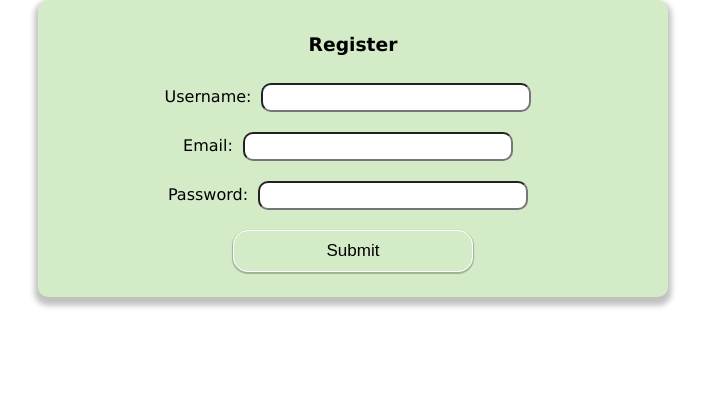
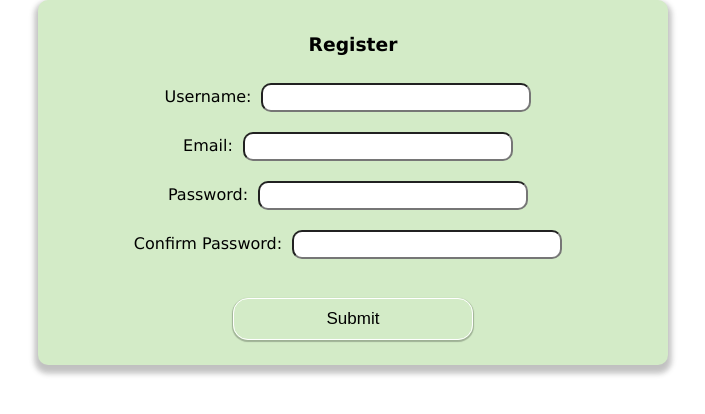
Before and after one commit to dmelvy/functional-foods, a React (Create React App) app in the folder client/: page /register in a window 1280 px wide. Shown: the top 414 px of the page, without its empty margins (287-992 px from the left). Built offline with nearby package versions, Linux system fonts and the light colour scheme; the HTML template or start-up script is replaced by a standard one.

Commit message:
Added password confirmation

```diff
--- a/client/src/App.css
+++ b/client/src/App.css
@@ -7,7 +7,7 @@
   position: absolute;
   top: 0;
   left: 0;
-  height: 100%;
+  height: 200vh;
   width: 100%;
   background-color: rgba(0,0,0,.6);
   z-index: 2;
--- a/client/src/containers/FoodContainer.jsx
+++ b/client/src/containers/FoodContainer.jsx
@@ -4,7 +4,6 @@ import { Switch, Route, useHistory } from 'react-router-dom';
 import { getAllEffects } from '../services/effects';
 import { destroyFood, getAllFoods, postFood, putFood } from '../services/fooditems'
 
-import Effects from '../screens/Effects'
 import FoodItems from '../screens/FoodItems'
 import FoodCreate from '../screens/FoodCreate'
 import FoodEdit from '../screens/FoodEdit'
--- a/client/src/layouts/Layout.css
+++ b/client/src/layouts/Layout.css
@@ -46,6 +46,11 @@ header {
   background: #D8E3F4;
   height: 50vh;
   min-width: 105vw;
+}
+
+.user {
+  font-family: 'Indie Flower', cursive;
+  font-size: 1.5em;
 }
 
 #hamnav {
--- a/client/src/layouts/Layout.jsx
+++ b/client/src/layouts/Layout.jsx
@@ -1,5 +1,5 @@
-import React from 'react'
-import { Link } from 'react-router-dom';
+import React from "react";
+import { Link } from "react-router-dom";
 import "./Layout.css";
 
 export default function Layout(props) {
@@ -7,35 +7,40 @@ export default function Layout(props) {
   return (
     <div className="header">
       <header>
-        <Link to="/food_items"><p className="logo">Functional Foods</p></Link>
-        <p className="headline">Is the food you eat<br/> funky or fresh?</p>
-        <p className="subhead">Learn how different foods affect your body<br/> & start making more logical food choices.</p>
+        <Link to="/food_items">
+          <p className="logo">Functional Foods</p>
+        </Link>
+        <p className="headline">
+          Is the food you eat
+          <br /> funky or fresh?
+        </p>
+        <p className="subhead">
+          Learn how different foods affect your body
+          <br /> & start making more logical food choices.
+        </p>
         <div className="chef"></div>
         <div id="hamnav">
           <label htmlFor="hamburger">&#9776;</label>
           <input type="checkbox" id="hamburger" />
           <div id="hamitems">
-        {
-          !currentUser ?
+            {!currentUser ? (
               <>
-                 <Link to='/signin'>Sign in/Sign up</Link>
-                  <Link to='/food_items'>Foods</Link>
-                  <Link to='/effects'>About</Link>
+                <Link to="/signin">Sign in/Sign up</Link>
+                <Link to="/food_items">Foods</Link>
+                <Link to="/effects">About</Link>
               </>
-                :
+            ) : (
               <>
-                <p>{currentUser.username}</p>
-                  <Link to='/food_items'>Foods</Link>
-                  <Link to='/food_items/new'>Add Item</Link>
+                <p className="user">{currentUser.username}</p>
+                <Link to="/food_items">Foods</Link>
+                <Link to="/food_items/new">Add Item</Link>
                 <a onClick={handleLogout}>Logout</a>
-
               </>
-        }
+            )}
           </div>
         </div>
-
       </header>
       {props.children}
     </div>
-  )
+  );
 }
--- a/client/src/screens/SignUp.jsx
+++ b/client/src/screens/SignUp.jsx
@@ -1,12 +1,14 @@
-import { useState } from 'react';
+import { useState, useEffect } from 'react';
 
 export default function Register(props) {
+  const [message, setMessage] = useState("");
   const [formData, setFormData] = useState({
     username: '',
     email: '',
-    password: ''
+    password: '',
+    password_confirmation: ''
   })
-  const { username, email, password } = formData;
+  const { username, email, password, password_confirmation } = formData;
   const { handleRegister } = props;
 
   const handleChange = (e) => {
@@ -16,6 +18,17 @@ export default function Register(props) {
       [name]: value
     }))
   }
+
+  useEffect(() => {
+    if (password === "" || password_confirmation === ""){
+      setMessage(" ");
+    } else if (password !== password_confirmation) {
+      setMessage("Passwords don't match!")
+    } else if (password === password_confirmation) {
+      setMessage("Passwords match!")
+    }
+
+  }, [password, password_confirmation])
 
   return (
     <form className='edit-fields, form' onSubmit={(e) => {
@@ -52,6 +65,17 @@ export default function Register(props) {
           onChange={handleChange}
         />
       </label>
+      <br/>
+      <label>
+        Confirm Password:
+        <input
+          type='password'
+          name='password_confirmation'
+          value={password_confirmation}
+          onChange={handleChange}
+        />
+      </label><br/>
+      {message}<br/>
       <button>Submit</button>
     </form>
   )
```
Also changed, not shown: 1 other file (tests, documents, lock files or other folders). Lines whose indentation alone changed are shown as unchanged.
